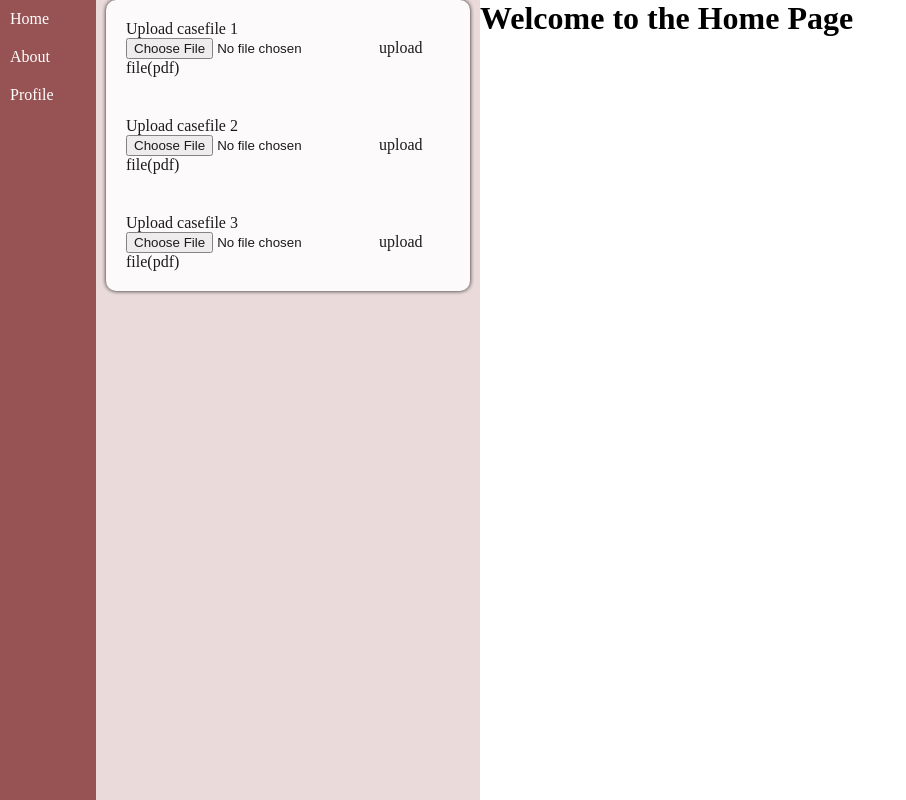
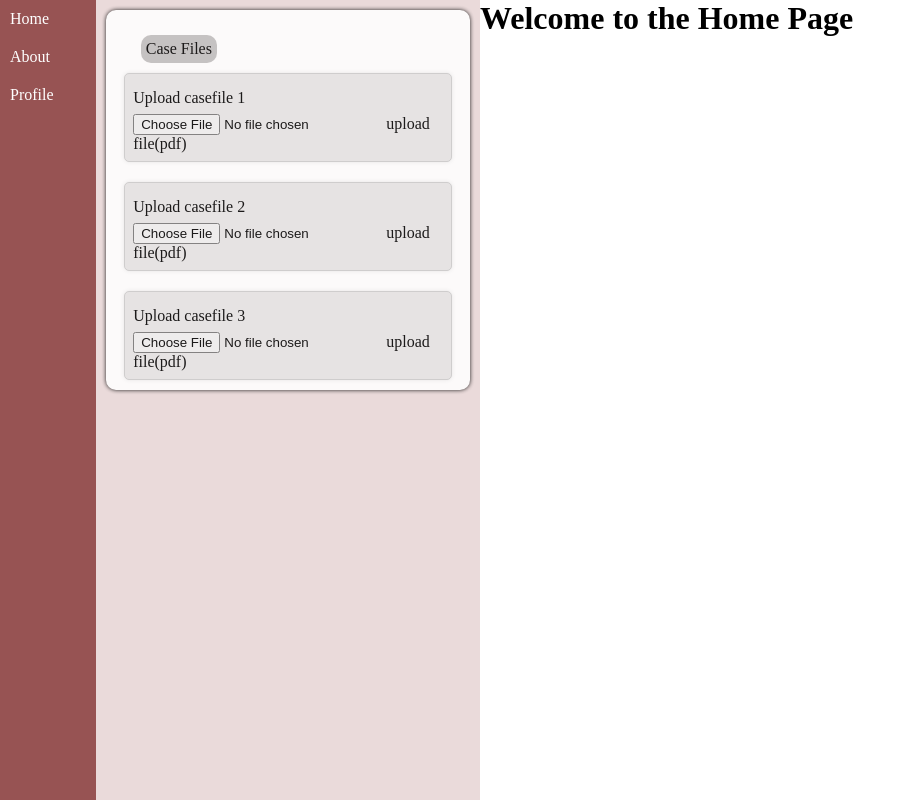
Before and after one commit to Satyam-Chaudhary/DifferentiatedCaseManagemt, a Django app: page / in a window 1280 px wide. Shown: the whole page, without its empty margins (0-906 px from the left). Run offline with Django 4.2, Linux system fonts and the light colour scheme.

Commit message:
caseFiles completed

```diff
--- a/DCM/caseflow/DCMapp/Templates/mainbar.html
+++ b/DCM/caseflow/DCMapp/Templates/mainbar.html
@@ -2,6 +2,9 @@
 <div  id="mainbar">
 
             <div class = "casefile">
+                <div class="caseFilesButton">
+                    <p>Case Files</p>
+                </div>
                 <div class = "files">
                     <p>Upload casefile 1</p>
                     <input type = "file">upload file(pdf)</input>
--- a/DCM/caseflow/DCMapp/static/styles.css
+++ b/DCM/caseflow/DCMapp/static/styles.css
@@ -53,27 +53,55 @@ body {
 
 #mainbar{
     background-color: rgb(234, 218, 218);
-
+    height: auto;
     width: 30vw;
-
+    padding-top: 10px;
 }
 
 
 
 #mainbar .casefile{
+    display: flex;
+    flex-direction: column;
+    align-items: center;
     justify-content: center;
     background-color: #ffffff;
-    height: fit-content;
     border-radius: 10px;
     box-shadow: 0px 0px 4px;
     margin-right: 10px;
     margin-left: 10px;
     opacity: 88%;
+}
 
+#mainbar .caseFilesButton{
+    position: relative;
+    justify-content: center;
+    text-align: center;
+    background-color: rgb(193, 191, 191);
+    top: 20px;
+    right: 30%;
+    height: fit-content;
+    padding: 5px;
+    border-radius: 10px;
+    margin-right: 80px;
+    margin-left: 80px;
+    margin-top: 5px;
+    margin-bottom: 20px;
 
 }
 
 #mainbar .files{
-    padding: 20px;
+    position: relative;
+    background-color: #e6e5e5;
+    border: 1px solid #ccc;
+    border-radius: 5px;
+    box-shadow: 0px 0px 4px rgba(0,0,0,0.1);
+    margin: 10px;
+    padding: 8px;
+    width: 90%;
+    box-sizing: border-box;
+}
 
+#mainbar .files p {
+    line-height: 2;
 }
```
Also changed, not shown: 3 other files.
